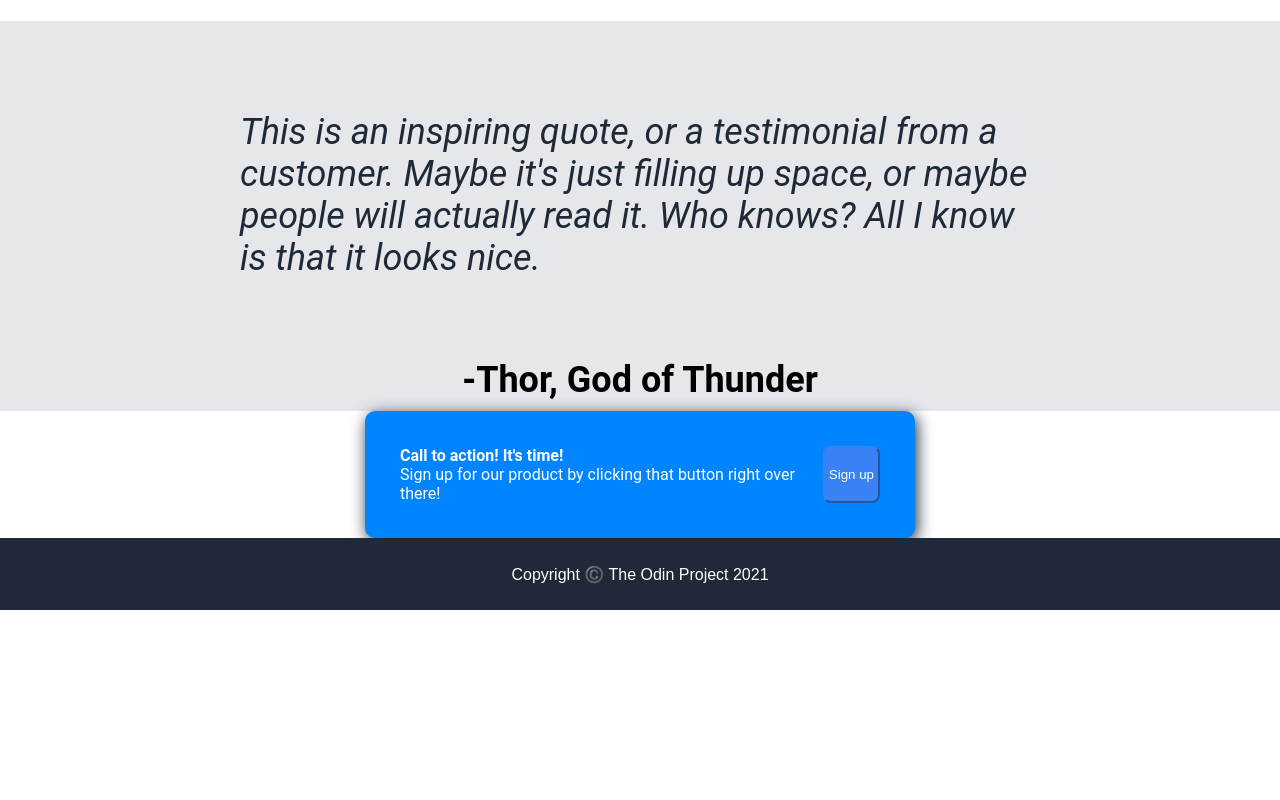
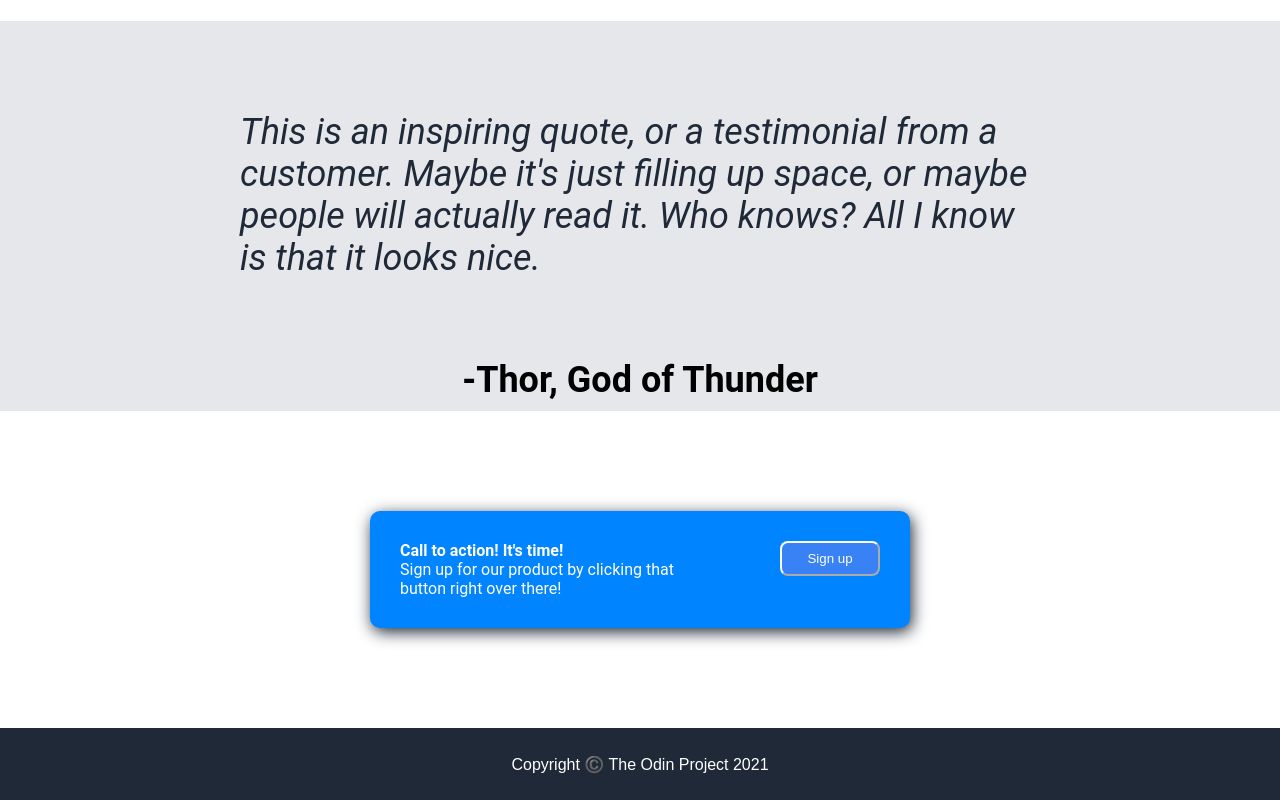
Before and after one commit to Brujo123469/landing_page, a plain HTML site: page index.html in a window 1280 px wide. Shown: the part 830-1630 px from the top of the page. Before the commit the page ends 1440 px from the top, so only its background shows below. Drawn offline with Linux system fonts and the light colour scheme.

Commit message:
Added a few more modifications. Will review with others.

```diff
--- a/index.html
+++ b/index.html
@@ -69,7 +69,7 @@
                     <div class="actiontextbold">Call to action! It's time!</div>
                     <div class="actiontext">Sign up for our product by clicking that button right over there!</div>
                 </div>
-                <button class="sign_up">Sign up</button>
+                <button class="sign_up_action">Sign up</button>
             </box>
         </div>
 
--- a/style.css
+++ b/style.css
@@ -208,6 +208,8 @@ li{
     justify-items: center;
     background-color: white;
     flex-direction: column;
+    padding: 100px;
+
 }
 
 .actionbox{
@@ -218,9 +220,10 @@ li{
   box-shadow: 2px 4px 16px #1F2937;
   display: flex;
   align-items: left;
-  justify-content: left;
+  justify-content: space-between;
   flex-direction: row;
-  padding: 35px;
+  padding:30px;
+  gap: 100px;
 
 }
 
@@ -229,6 +232,7 @@ li{
   align-items: left;
   justify-content: left;
   flex-direction: column;
+
 }
 .actiontextbold{
   color: white;
@@ -247,9 +251,11 @@ a {
     justify-content: right;
     background-color: #3882F6;
     flex-shrink: 0;
-    padding: 40px;
     min-width: 40px;
     max-width: 100px;
+    height: 35px;
+    width: 100px;
+    padding: 4px;
     border-radius: 8px;
     border-color: white;
     color: white;
```
